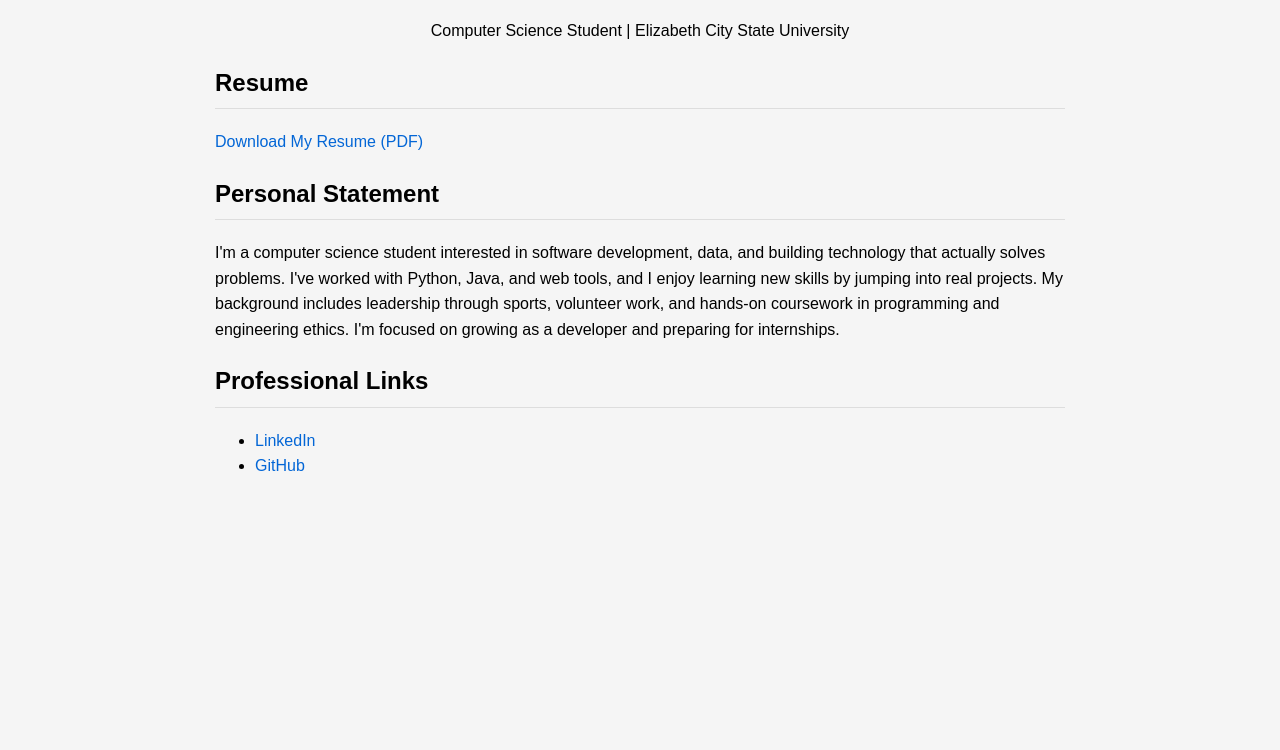
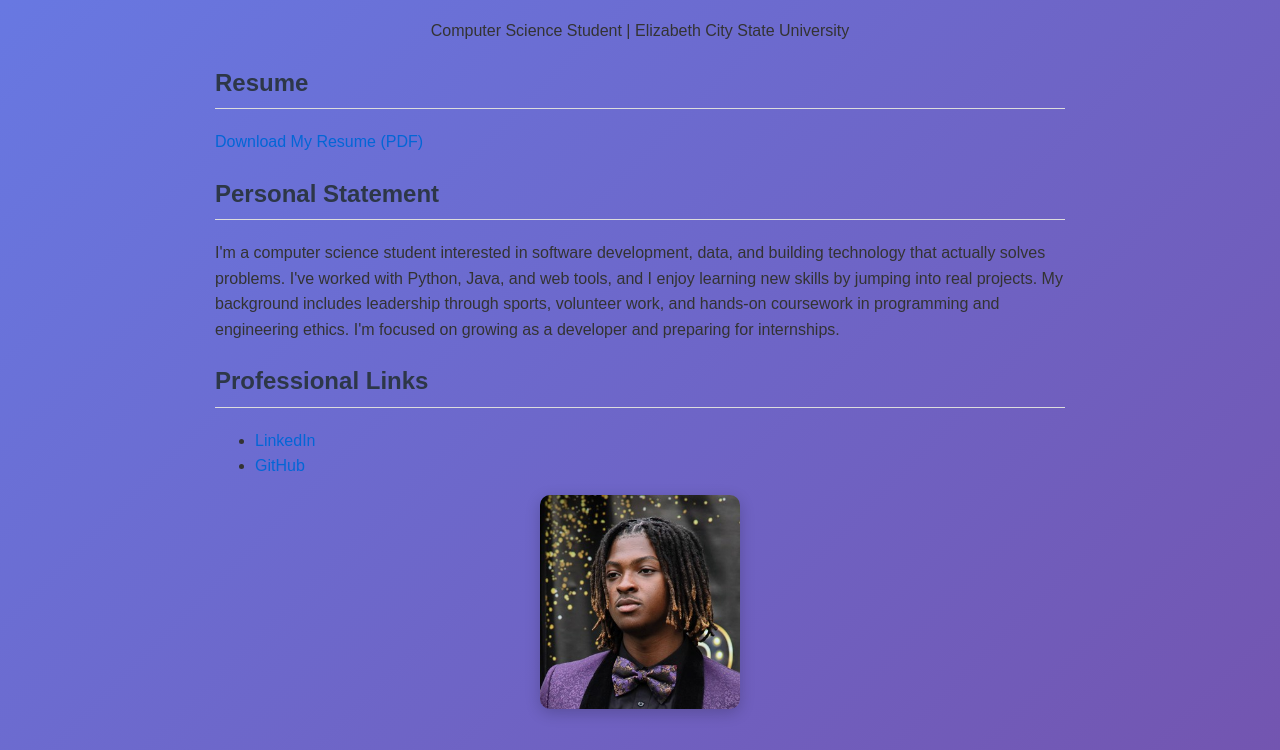
Before and after one commit to Soual-Spec/K-HomePage, a plain HTML site: page index.html in a window 1280 px wide. Shown: the part 339-1089 px from the top of the page. Before the commit the page ends 854 px from the top, so only its background shows below. Drawn offline with Linux system fonts and the light colour scheme.

Commit message:
Add gradient background and update styles in index.htmlCool: replace white background with gradient

```diff
--- a/index.html
+++ b/index.html
@@ -1,4 +1,71 @@
 <!DOCTYPE html>
+<html lang="en">
+<head>
+  <meta charset="UTF-8">
+  <title>Kayden Cadas | Portfolio</title>
+  <style>
+    body {
+      font-family: Arial, sans-serif;
+      max-width: 850px;
+      margin: auto;
+      padding: 20px;
+      line-height: 1.6;
+      background: linear-gradient(135deg, #667eea 0%, #764ba2 100%);
+      min-height: 100vh;
+      color: #333;
+    }
+    .center { text-align: center; }
+    img {
+      width: 200px;
+      border-radius: 10px;
+      margin-bottom: 15px;
+      box-shadow: 0 4px 15px rgba(0,0,0,0.2);
+    }
+    h1, h2 {
+      border-bottom: 1px solid #ddd;
+      padding-bottom: 6px;
+      color: #2d3748;
+    }
+    a {
+      color: #42b983;
+      text-decoration: none;
+    }
+    a:hover {
+      color: #38a16f;
+    }
+  </style>
+</head>
+
+<body>
+
+  <div class="center">
+    <img src="Profile.jpg" alt="Professional Picture of Kayden Cadas">
+    <h1>Kayden Cadas</h1>
+    <p>Computer Science Student | Elizabeth City State University</p>
+  </div>
+
+  <h2>Resume</h2>
+  <p>
+    <a href="Resume.pdf" target="_blank">Download My Resume (PDF)</a>
+  </p>
+
+  <h2>Personal Statement</h2>
+  <p>
+    I'm a computer science student interested in software development, data, and building
+    technology that actually solves problems. I've worked with Python, Java, and web tools,
+    and I enjoy learning new skills by jumping into real projects. My background includes
+    leadership through sports, volunteer work, and hands-on coursework in programming and
+    engineering ethics. I'm focused on growing as a developer and preparing for internships.
+  </p>
+
+  <h2>Professional Links</h2>
+  <ul>
+    <li><a href="https://www.linkedin.com/in/kayden-faustin-cadas" target="_blank">LinkedIn</a></li>
+    <li><a href="https://github.com/Soual-Spec" target="_blank">GitHub</a></li>
+  </ul>
+
+</body>
+</html><!DOCTYPE html>
 <html lang="en">
 <head>
   <meta charset="UTF-8">
```
